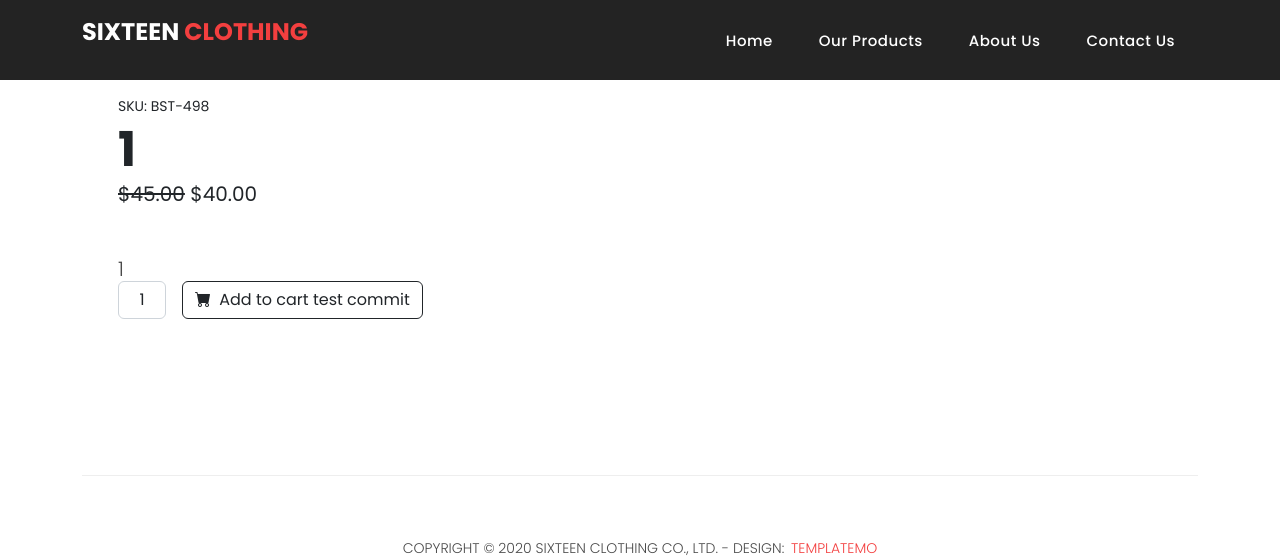
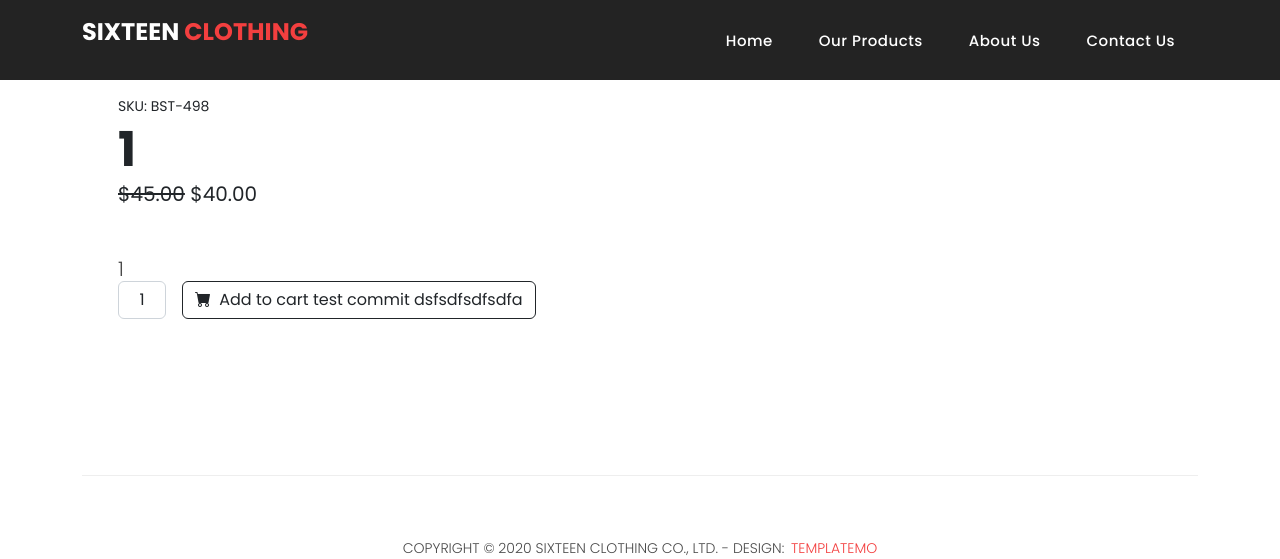
Before and after one commit to jsyoo1229/orm, a Django app: page /product/1/ in a window 1280 px wide. Shown: the top 559 px of the page. Run offline with Django 5.2, Linux system fonts and the light colour scheme; data comes from the database, SQL or seed files in the repository; some libraries are stand-ins or nearby versions.

Commit message:
Update submodule reference for mysite

```diff
--- a/templates/product/product_detail.html
+++ b/templates/product/product_detail.html
@@ -26,7 +26,7 @@
                             <input class="form-control text-center me-3" id="inputQuantity" type="num" value="1" style="max-width: 3rem" />
                             <button class="btn btn-outline-dark flex-shrink-0" type="button">
                                 <i class="bi-cart-fill me-1"></i>
-                                Add to cart test commit
+                                Add to cart test commit dsfsdfsdfsdfa
                             </button>
                         </div>
                     </div>
```
